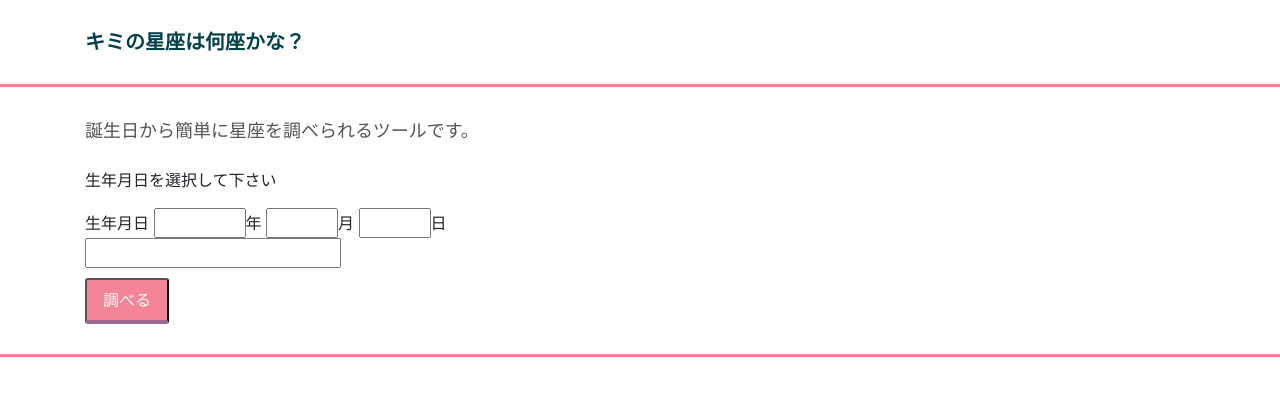
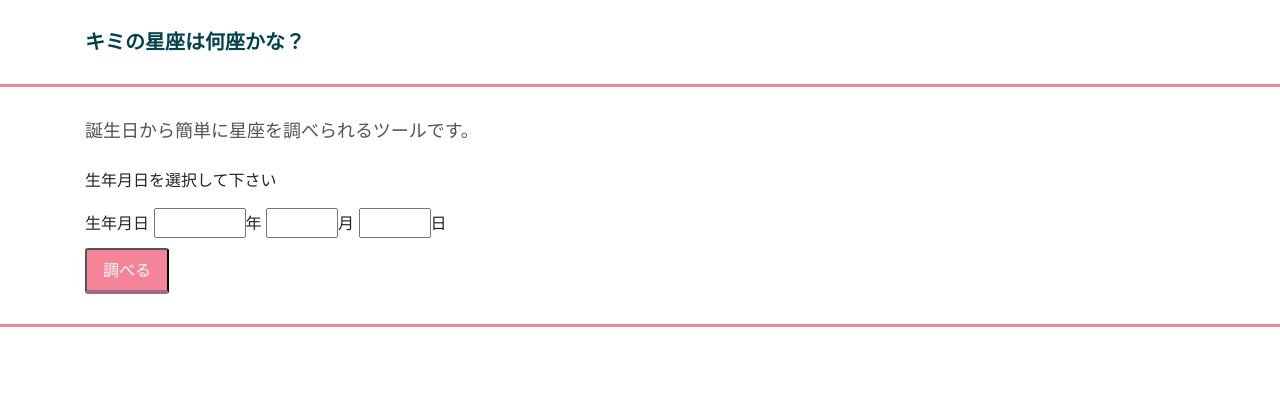
Before and after one commit to 443n0511/zodiacs, a website: page myproject/src/index.html in a window 1280 px wide. Drawn offline with nearby package versions, Linux system fonts and the light colour scheme.

Commit message:
テキストボックスいらない

```diff
--- a/myproject/src/index.html
+++ b/myproject/src/index.html
@@ -35,7 +35,6 @@
                     <input type="text" id="year" size="4" required>年
                     <input type="text" id="month" size="2" required>月
                     <input type="text" id="day" size="2" required>日<br>
-                    <input type="text" id="constellation" size="20"><br>
                     <input type="button" value="調べる" class="button">
                 </fieldset>
 
```
